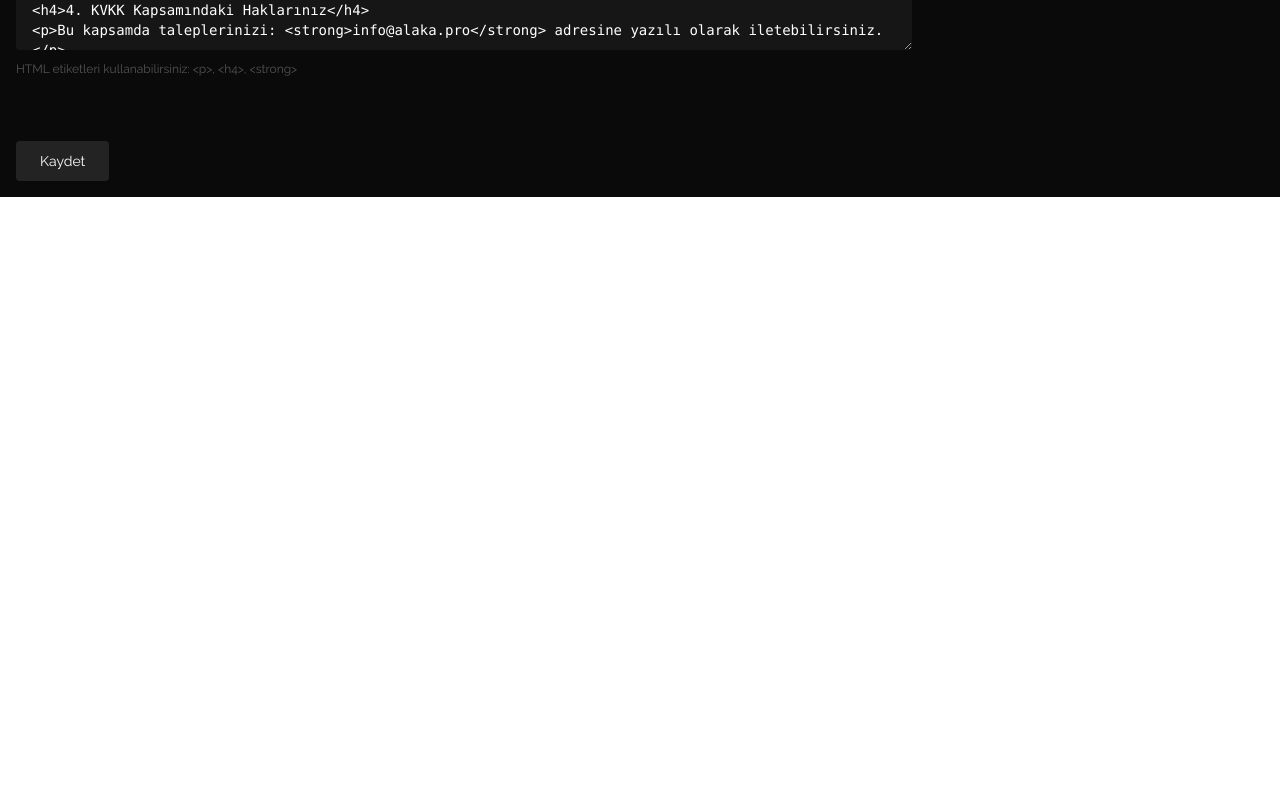
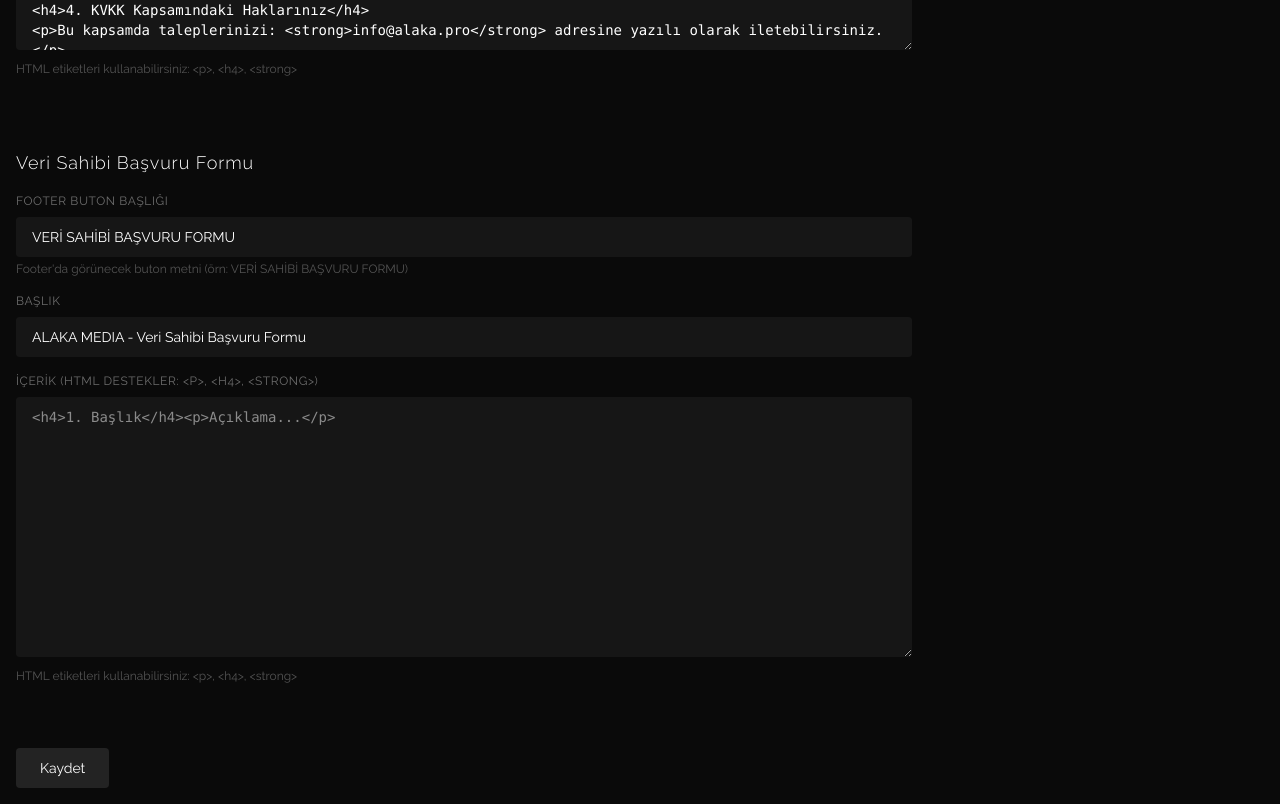
Before and after one commit to ahmtcl/alaka-new.91.tr, a Next.js app: page /admin/footer in a window 1280 px wide. Shown: the part 2287-3091 px from the top of the page. Before the commit the page ends 2484 px from the top, so only its background shows below. Built offline with nearby package versions, Linux system fonts and the light colour scheme; no server answers; the database is empty; sample sign-in values are in the browser's storage.

Commit message:
Footer: Veri Sahibi Basvuru Formu bolumu eklendi (buton, modal, admin yonetimi)

```diff
--- a/src/app/admin/footer/page.tsx
+++ b/src/app/admin/footer/page.tsx
@@ -52,6 +52,9 @@ export default function FooterAdmin() {
   const [kvkkButtonLabel, setKvkkButtonLabel] = useState("");
   const [kvkkTitle, setKvkkTitle] = useState("");
   const [kvkkContent, setKvkkContent] = useState("");
+  const [dataSubjectButtonLabel, setDataSubjectButtonLabel] = useState("");
+  const [dataSubjectTitle, setDataSubjectTitle] = useState("");
+  const [dataSubjectContent, setDataSubjectContent] = useState("");
   const [navLinks, setNavLinks] = useState<FirestoreNavLink[]>([]);
   const [socialLinks, setSocialLinks] = useState<FirestoreSocialLink[]>([]);
   const [saving, setSaving] = useState(false);
@@ -71,6 +74,9 @@ export default function FooterAdmin() {
     setKvkkButtonLabel(data.kvkkButtonLabel);
     setKvkkTitle(data.kvkkTitle);
     setKvkkContent(data.kvkkContent);
+    setDataSubjectButtonLabel(data.dataSubjectButtonLabel);
+    setDataSubjectTitle(data.dataSubjectTitle);
+    setDataSubjectContent(data.dataSubjectContent);
     setNavLinks(data.navLinks || []);
     setSocialLinks(data.socialLinks || []);
   };
@@ -87,6 +93,9 @@ export default function FooterAdmin() {
         kvkkButtonLabel,
         kvkkTitle,
         kvkkContent,
+        dataSubjectButtonLabel,
+        dataSubjectTitle,
+        dataSubjectContent,
         navLinks,
         socialLinks,
       });
@@ -425,6 +434,53 @@ export default function FooterAdmin() {
           </div>
         </div>
 
+        {/* ─── Veri Sahibi Başvuru Formu ─── */}
+        <div className="border-t border-white/10 pt-8">
+          <h3 className="text-white text-lg font-light tracking-wider mb-4">Veri Sahibi Başvuru Formu</h3>
+          <div className="space-y-4">
+            <div>
+              <label className="block text-white/40 text-xs uppercase tracking-wider mb-2">Footer Buton Başlığı</label>
+              <input
+                type="text"
+                value={dataSubjectButtonLabel}
+                onChange={(e) => setDataSubjectButtonLabel(e.target.value)}
+                className="w-full bg-white/5 border border-white/10 rounded px-4 py-2.5 text-white text-sm outline-none focus:border-white/30 transition-colors"
+                placeholder="VERİ SAHİBİ BAŞVURU FORMU"
+                required
+              />
+              <p className="text-white/30 text-xs mt-1">
+                Footer&apos;da görünecek buton metni (örn: VERİ SAHİBİ BAŞVURU FORMU)
+              </p>
+            </div>
+            <div>
+              <label className="block text-white/40 text-xs uppercase tracking-wider mb-2">Başlık</label>
+              <input
+                type="text"
+                value={dataSubjectTitle}
+                onChange={(e) => setDataSubjectTitle(e.target.value)}
+                className="w-full bg-white/5 border border-white/10 rounded px-4 py-2.5 text-white text-sm outline-none focus:border-white/30 transition-colors"
+                placeholder="ALAKA MEDIA - Veri Sahibi Başvuru Formu"
+                required
+              />
+            </div>
+            <div>
+              <label className="block text-white/40 text-xs uppercase tracking-wider mb-2">
+                İçerik (HTML destekler: &lt;p&gt;, &lt;h4&gt;, &lt;strong&gt;)
+              </label>
+              <textarea
+                value={dataSubjectContent}
+                onChange={(e) => setDataSubjectContent(e.target.value)}
+                rows={12}
+                className="w-full bg-white/5 border border-white/10 rounded px-4 py-2.5 text-white text-sm outline-none focus:border-white/30 transition-colors font-mono resize-y"
+                placeholder="<h4>1. Başlık</h4><p>Açıklama...</p>"
+              />
+              <p className="text-white/30 text-xs mt-1">
+                HTML etiketleri kullanabilirsiniz: &lt;p&gt;, &lt;h4&gt;, &lt;strong&gt;
+              </p>
+            </div>
+          </div>
+        </div>
+
         {/* ─── Save Button ─── */}
         <div className="flex gap-4 pt-6 border-t border-white/10">
           <button
--- a/src/components/layout/Footer.tsx
+++ b/src/components/layout/Footer.tsx
@@ -8,6 +8,7 @@ import { getFooter, type FirestoreFooter } from "@/lib/firestore";
 export function Footer() {
   const [privacyOpen, setPrivacyOpen] = useState(false);
   const [kvkkOpen, setKvkkOpen] = useState(false);
+  const [dataSubjectOpen, setDataSubjectOpen] = useState(false);
   const [footerData, setFooterData] = useState<FirestoreFooter | null>(null);
 
   useEffect(() => {
@@ -54,6 +55,12 @@ export function Footer() {
             >
               {footerData?.kvkkButtonLabel || "WEB SİTESİ AYDINLATMA METNİ"}
             </button>
+            <button
+              onClick={() => setDataSubjectOpen(true)}
+              className="text-dark text-[0.8rem] font-medium tracking-[0.15em] uppercase opacity-70 hover:opacity-100 transition-opacity border-l border-black/20 pl-6 cursor-pointer bg-transparent border-t-0 border-b-0 border-r-0"
+            >
+              {footerData?.dataSubjectButtonLabel || "VERİ SAHİBİ BAŞVURU FORMU"}
+            </button>
           </nav>
 
           {/* Social Icons */}
@@ -98,6 +105,16 @@ export function Footer() {
       >
         <div dangerouslySetInnerHTML={{ __html: footerData?.kvkkContent || "" }} />
       </Modal>
+
+      {/* Data Subject Application Modal */}
+      <Modal
+        isOpen={dataSubjectOpen}
+        onClose={() => setDataSubjectOpen(false)}
+        title={footerData?.dataSubjectTitle.split(" - ")[0] || "ALAKA MEDIA"}
+        subtitle={footerData?.dataSubjectTitle.split(" - ")[1] || "Veri Sahibi Başvuru Formu"}
+      >
+        <div dangerouslySetInnerHTML={{ __html: footerData?.dataSubjectContent || "" }} />
+      </Modal>
     </>
   );
 }
--- a/src/lib/firestore.ts
+++ b/src/lib/firestore.ts
@@ -304,6 +304,9 @@ export interface FirestoreFooter {
   kvkkButtonLabel: string;
   kvkkTitle: string;
   kvkkContent: string;
+  dataSubjectButtonLabel: string;
+  dataSubjectTitle: string;
+  dataSubjectContent: string;
   navLinks: FirestoreNavLink[];
   socialLinks: FirestoreSocialLink[];
 }
@@ -331,6 +334,9 @@ const DEFAULT_FOOTER: FirestoreFooter = {
 <p>İletişim taleplerinin yanıtlanması, iş birliği ve proje başvurularının değerlendirilmesi, yasal yükümlülüklerin yerine getirilmesi ve web sitesi güvenliğinin sağlanması amaçlarıyla işlenmektedir.</p>
 <h4>4. KVKK Kapsamındaki Haklarınız</h4>
 <p>Bu kapsamda taleplerinizi: <strong>info@alaka.pro</strong> adresine yazılı olarak iletebilirsiniz.</p>`,
+  dataSubjectButtonLabel: "VERİ SAHİBİ BAŞVURU FORMU",
+  dataSubjectTitle: "ALAKA MEDIA - Veri Sahibi Başvuru Formu",
+  dataSubjectContent: "",
   navLinks: [
     { label: "ANA SAYFA", href: "#home" },
     { label: "BAK", href: "#bak" },
```
